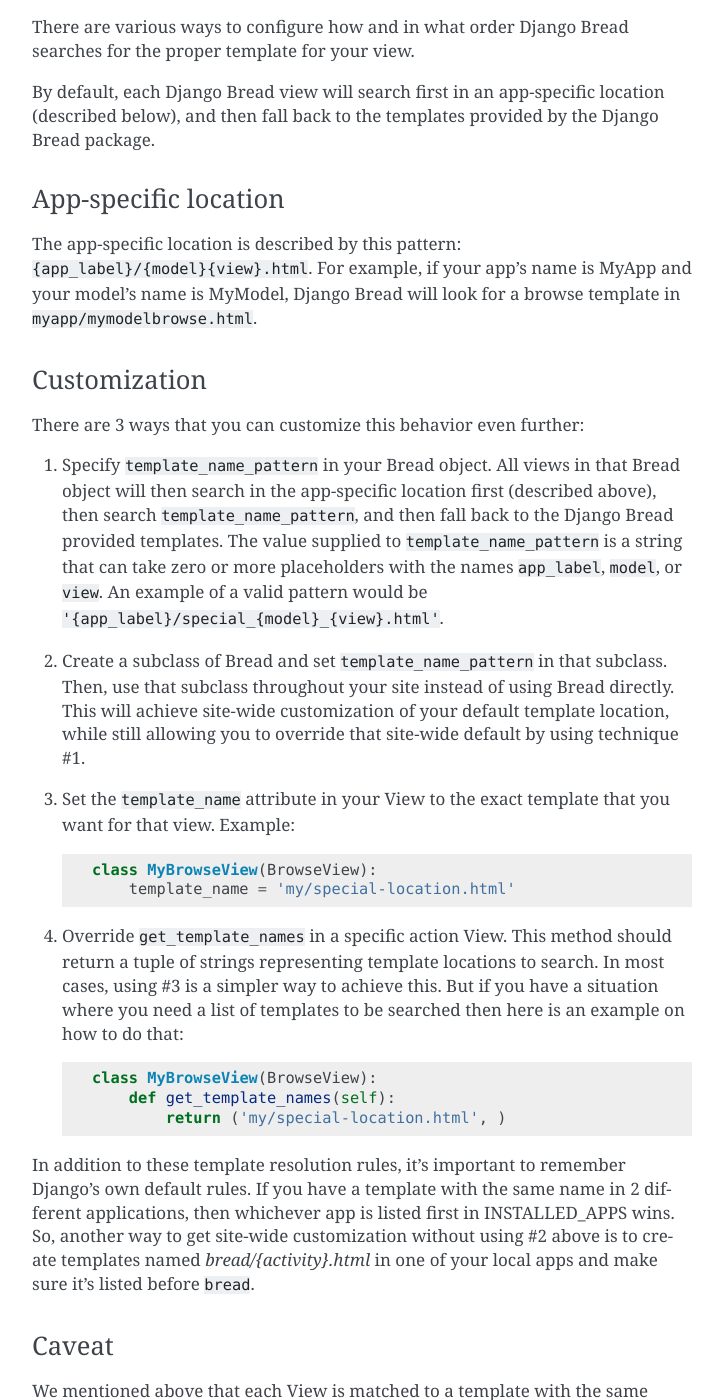
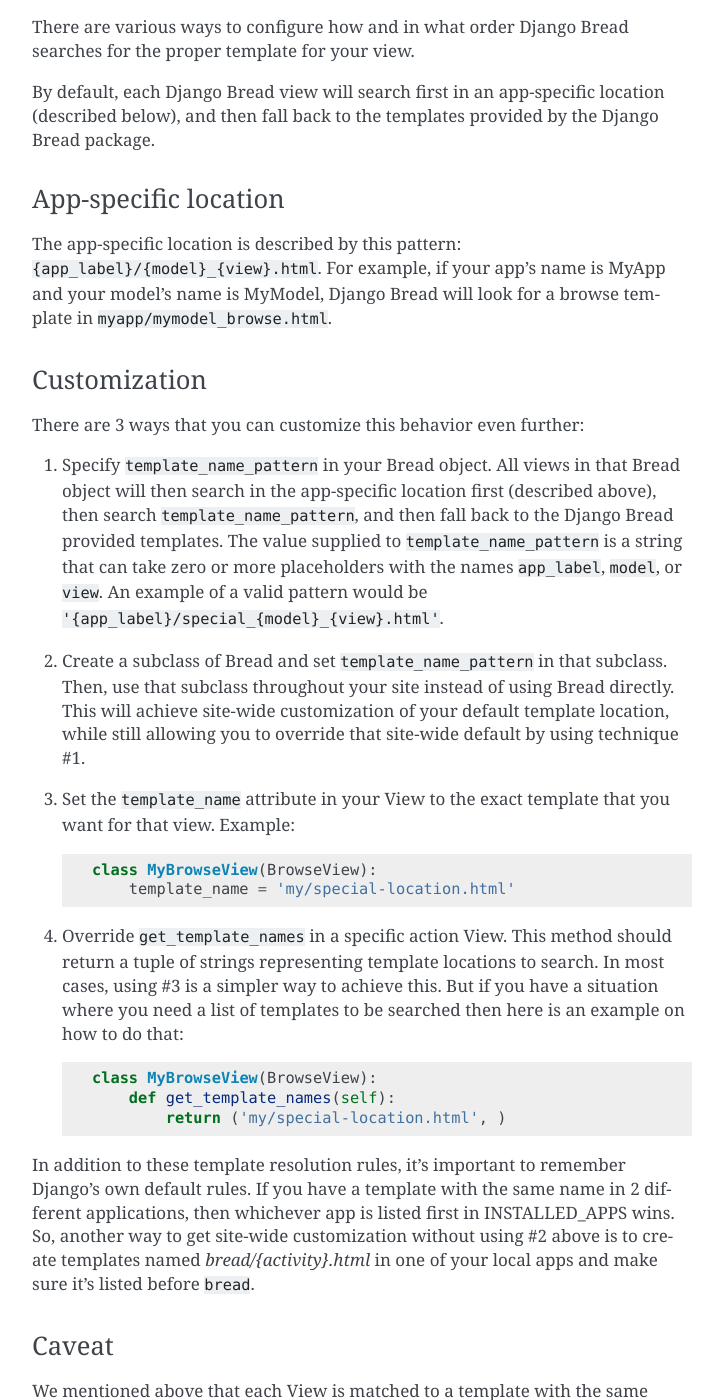
Before and after one commit to caktus/django_bread, a Sphinx documentation site: the page built from docs/templates.rst, in a window 1280 px wide and 1400 px high, scrolled down 747 px. Shown: the whole window, without its empty margins (388-1111 px from the left). Built offline with Sphinx 7.4.7, drawn with Linux system fonts in a browser that asks for light colours; pages that are not in the unit, such as notebooks, are missing from menus; some of the changed text lies outside the part shown.

Commit message:
Default to using underscore between model and view

```diff
--- a/docs/configuration.rst
+++ b/docs/configuration.rst
@@ -116,7 +116,7 @@
 
 template_name_suffix
     The default string that the template this view uses will end with.
-    Defaults are 'browse', 'read', 'edit', 'edit' (not 'add'), and 'delete'.
+    Defaults are '_browse', '_read', '_edit', '_edit' (not '_add'), and '_delete'.
     See also :ref:`templates`.
 
 
--- a/docs/templates.rst
+++ b/docs/templates.rst
@@ -45,9 +45,9 @@
 App-specific location
 ^^^^^^^^^^^^^^^^^^^^^
 
-The app-specific location is described by this pattern: ``{app_label}/{model}{view}.html``.
+The app-specific location is described by this pattern: ``{app_label}/{model}_{view}.html``.
 For example, if your app's name is MyApp and your model's name is MyModel, Django Bread will look
-for a browse template in ``myapp/mymodelbrowse.html``.
+for a browse template in ``myapp/mymodel_browse.html``.
 
 Customization
 ^^^^^^^^^^^^^
@@ -100,5 +100,5 @@
 are so similar, the AddView connects to the 'edit.html' template. There is no 'add.html' template.
 If you need your AddView to have its own template, there are 2 ways you can accomplish this. Either
 use methods #3 or #4 above, or set ``template_name_suffix`` in your AddView class. It defaults to
-``edit``, but if you change it to ``add`` then your AddView will be linked to a
-``{app_label}/{model}add.html`` template instead.
+``_edit``, but if you change it to ``_add`` then your AddView will be linked to a
+``{app_label}/{model}_add.html`` template instead.
```
Also changed, not shown: 2 other files.
